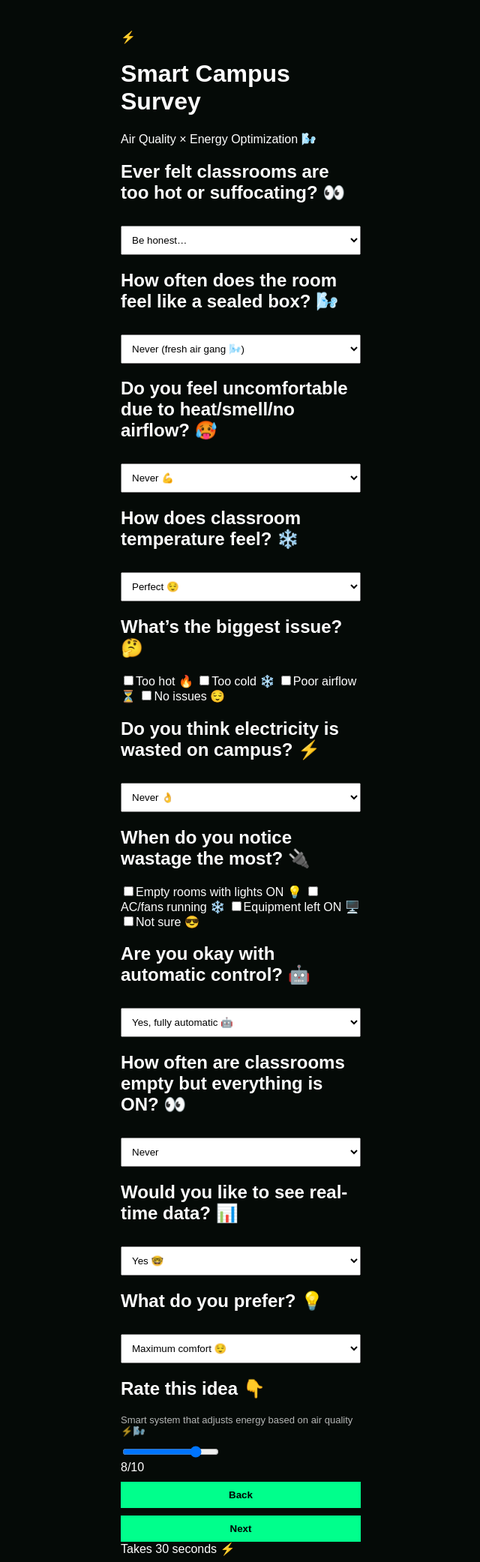
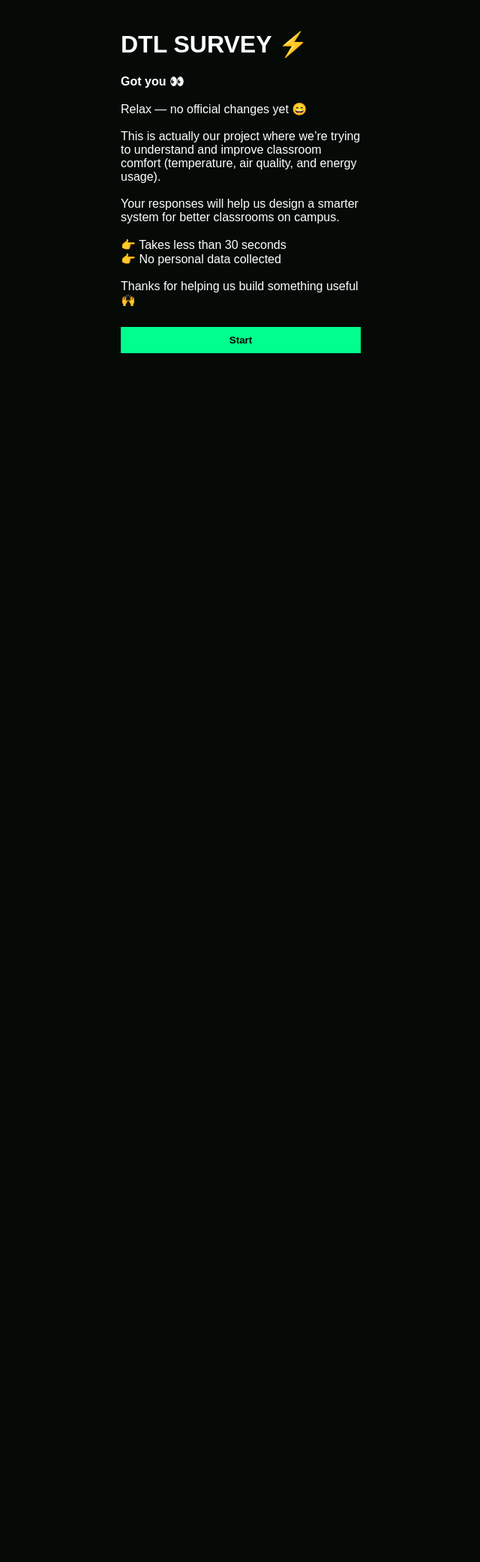
Before and after one commit to homebites252513/dtl_survey, a Flask app: page / in a window 1280 px wide. Shown: the whole page at 75% size, without its empty margins (319-959 px from the left). After the commit the page ends 471 px from the top, so only its background shows below. Run offline with Flask 3, Linux system fonts and the light colour scheme.

Commit message:
Update survey.html

```diff
--- a/homebites-survey/templates/survey.html
+++ b/homebites-survey/templates/survey.html
@@ -1,183 +1,108 @@
 <!DOCTYPE html>
-<html lang="en">
+<html>
 <head>
-  <meta charset="UTF-8"/>
-  <meta name="viewport" content="width=device-width, initial-scale=1.0"/>
-  <title>Smart Campus Survey</title>
-  <link rel="stylesheet" href="/static/style.css"/>
+  <title>DTL Survey</title>
+  <link rel="stylesheet" href="/static/style.css">
 </head>
 
 <body>
-<div class="bg-glow"></div>
 
 <div class="container">
 
-  <!-- BRAND -->
-  <div class="brand">
-    <div class="logo">⚡</div>
-    <h1>Smart Campus Survey</h1>
-    <p class="tag">Air Quality × Energy Optimization 🌬️</p>
+  <h1>DTL SURVEY ⚡</h1>
+
+  <!-- INTRO SCREEN -->
+  <div id="intro">
+    <p>
+      <b>Got you 👀</b><br><br>
+
+      Relax — no official changes yet 😄<br><br>
+
+      This is actually our project where we’re trying to understand and improve classroom comfort
+      (temperature, air quality, and energy usage).<br><br>
+
+      Your responses will help us design a smarter system for better classrooms on campus.<br><br>
+
+      👉 Takes less than 30 seconds<br>
+      👉 No personal data collected<br><br>
+
+      Thanks for helping us build something useful 🙌
+    </p>
+
+    <button onclick="startSurvey()">Start</button>
   </div>
 
-  <!-- CARD -->
-  <div class="card">
+  <!-- FORM -->
+  <form id="surveyForm" style="display:none;">
 
-    <!-- PROGRESS -->
-    <div class="progress">
-      <div class="bar" id="bar"></div>
-    </div>
+    <label>Air Quality</label>
+    <select name="entry.167936367">
+      <option>Amazing</option><option>Good</option><option>Okay</option><option>Bad</option>
+    </select>
 
-    <form id="surveyForm">
+    <label>Ventilation</label>
+    <select name="entry.1814503071">
+      <option>Never</option><option>Rarely</option><option>Sometimes</option><option>Often</option>
+    </select>
 
-      <!-- 1 -->
-      <div class="step active">
-        <h2>Ever felt classrooms are too hot or suffocating? 👀</h2>
-        <select name="comfort" required>
-          <option value="">Be honest…</option>
-          <option>Amazing (feels like hill station 🌿)</option>
-          <option>Pretty good 👍</option>
-          <option>Meh 😐</option>
-          <option>Bad (where is oxygen?? 😵)</option>
+    <label>Discomfort</label>
+    <select name="entry.1512901872">
+      <option>Never</option><option>Rarely</option><option>Sometimes</option><option>Frequently</option>
     </select>
-      </div>
 
-      <!-- 2 -->
-      <div class="step">
-        <h2>How often does the room feel like a sealed box? 🌬️</h2>
-        <select name="ventilation">
-          <option>Never (fresh air gang 🌬️)</option>
-          <option>Rarely</option>
-          <option>Sometimes 👀</option>
-          <option>Often (window kholo pls 😭)</option>
+    <label>Temperature</label>
+    <select name="entry.1106749226">
+      <option>Perfect</option><option>Okay</option><option>Bad</option><option>Very bad</option>
     </select>
-      </div>
 
-      <!-- 3 -->
-      <div class="step">
-        <h2>Do you feel uncomfortable due to heat/smell/no airflow? 🥵</h2>
-        <select name="discomfort">
-          <option>Never 💪</option>
-          <option>Rarely</option>
-          <option>Sometimes 👀</option>
-          <option>Frequently 😭</option>
+    <label>Main Issue</label>
+    <select name="entry.1881675444">
+      <option>Too hot</option><option>Too cold</option><option>Airflow</option><option>No issue</option>
     </select>
-      </div>
 
-      <!-- 4 -->
-      <div class="step">
-        <h2>How does classroom temperature feel? ❄️</h2>
-        <select name="temperature">
-          <option>Perfect 😌</option>
-          <option>Slightly off</option>
-          <option>Often uncomfortable 😤</option>
-          <option>Very uncomfortable 😭</option>
+    <label>Energy Waste</label>
+    <select name="entry.1903300658">
+      <option>Never</option><option>Rarely</option><option>Sometimes</option><option>Often</option>
     </select>
-      </div>
 
-      <!-- 5 -->
-      <div class="step">
-        <h2>What’s the biggest issue? 🤔</h2>
-        <div class="checklist">
-          <label><input type="checkbox" name="issues" value="Too hot"><span>Too hot 🔥</span></label>
-          <label><input type="checkbox" name="issues" value="Too cold"><span>Too cold ❄️</span></label>
-          <label><input type="checkbox" name="issues" value="Poor airflow"><span>Poor airflow ⏳</span></label>
-          <label><input type="checkbox" name="issues" value="No issues"><span>No issues 😌</span></label>
-        </div>
-      </div>
+    <label>Where Waste?</label>
+    <select name="entry.1493350363">
+      <option>Lights</option><option>AC/Fans</option><option>Equipment</option><option>Not sure</option>
+    </select>
 
-      <!-- 6 -->
-      <div class="step">
-        <h2>Do you think electricity is wasted on campus? ⚡</h2>
-        <select name="waste">
-          <option>Never 👌</option>
-          <option>Rarely</option>
-          <option>Sometimes 👀</option>
-          <option>Frequently 😭</option>
+    <label>Automation</label>
+    <select name="entry.274706038">
+      <option>Yes</option><option>Maybe</option><option>No</option>
     </select>
-      </div>
 
-      <!-- 7 -->
-      <div class="step">
-        <h2>When do you notice wastage the most? 🔌</h2>
-        <div class="checklist">
-          <label><input type="checkbox" name="waste_where" value="Lights"><span>Empty rooms with lights ON 💡</span></label>
-          <label><input type="checkbox" name="waste_where" value="AC"><span>AC/fans running ❄️</span></label>
-          <label><input type="checkbox" name="waste_where" value="Equipment"><span>Equipment left ON 🖥️</span></label>
-          <label><input type="checkbox" name="waste_where" value="Not sure"><span>Not sure 😎</span></label>
-        </div>
-      </div>
+    <label>Control</label>
+    <select name="entry.1862869146">
+      <option>Automatic</option><option>Mixed</option><option>Manual</option>
+    </select>
 
-      <!-- 8 -->
-      <div class="step">
-        <h2>Are you okay with automatic control? 🤖</h2>
-        <select name="automation">
-          <option>Yes, fully automatic 🤖</option>
-          <option>Yes, but with control 😌</option>
-          <option>Not sure 👀</option>
-          <option>No 💪</option>
+    <label>Empty Usage</label>
+    <select name="entry.983563478">
+      <option>Never</option><option>Rarely</option><option>Sometimes</option><option>Often</option>
     </select>
-      </div>
 
-      <!-- 9 -->
-      <div class="step">
-        <h2>How often are classrooms empty but everything is ON? 👀</h2>
-        <select name="empty_usage">
-          <option>Never</option>
-          <option>Rarely</option>
-          <option>Sometimes</option>
-          <option>Often 😭</option>
+    <label>Data Visibility</label>
+    <select name="entry.60962046">
+      <option>Yes</option><option>Maybe</option><option>No</option>
     </select>
-      </div>
 
-      <!-- 10 -->
-      <div class="step">
-        <h2>Would you like to see real-time data? 📊</h2>
-        <select name="data">
-          <option>Yes 🤓</option>
-          <option>Maybe 👀</option>
-          <option>No 😐</option>
+    <label>Preference</label>
+    <select name="entry.346856527">
+      <option>Comfort</option><option>Balanced</option><option>Saving</option>
     </select>
-      </div>
 
-      <!-- 11 -->
-      <div class="step">
-        <h2>What do you prefer? 💡</h2>
-        <select name="priority">
-          <option>Maximum comfort 😌</option>
-          <option>Balance ⚖️</option>
-          <option>Maximum saving 🌍</option>
-          <option>No preference 😎</option>
-        </select>
-      </div>
-
-      <!-- 12 -->
-      <div class="step">
-        <h2>Rate this idea 👇</h2>
-        <p style="margin-bottom:10px;color:rgba(255,255,255,0.7);font-size:13px;">
-          Smart system that adjusts energy based on air quality ⚡🌬️
-        </p>
-
-        <input type="range" name="rating" min="0" max="10" value="8"
-        oninput="document.getElementById('scoreVal').innerText=this.value">
-
-        <div class="rangeVal"><span id="scoreVal">8</span>/10</div>
-      </div>
-
-      <!-- BUTTONS -->
-      <div class="btns">
-        <button type="button" id="prevBtn" class="secondary">Back</button>
-        <button type="button" id="nextBtn">Next</button>
-      </div>
+    <br><br>
+    <button type="submit">Submit</button>
 
   </form>
-  </div>
-
-  <div class="footer">
-    Takes 30 seconds ⚡
-  </div>
 
 </div>
 
 <script src="/static/script.js"></script>
+
 </body>
 </html>
```
Lines whose indentation alone changed are shown as unchanged.
